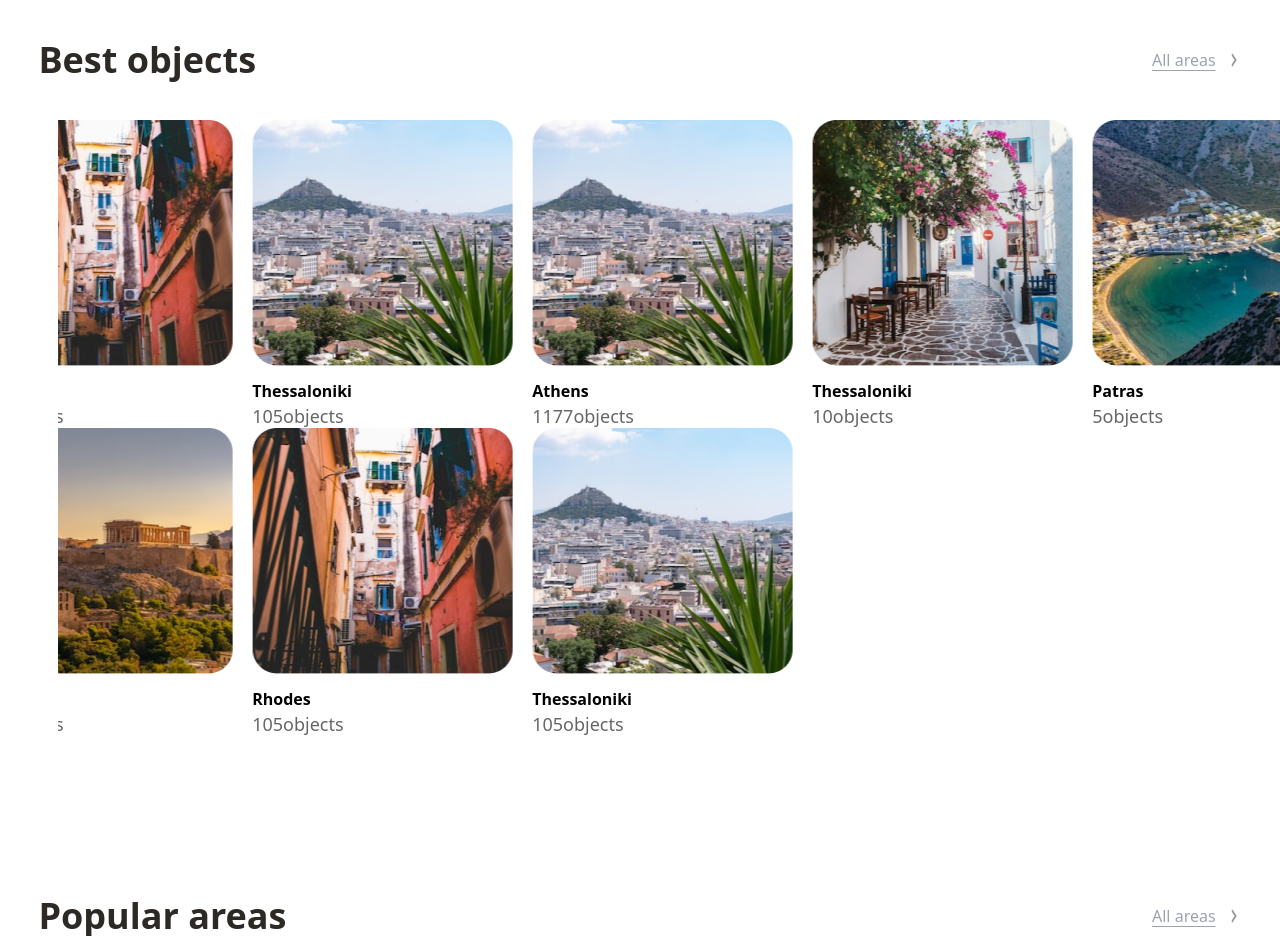
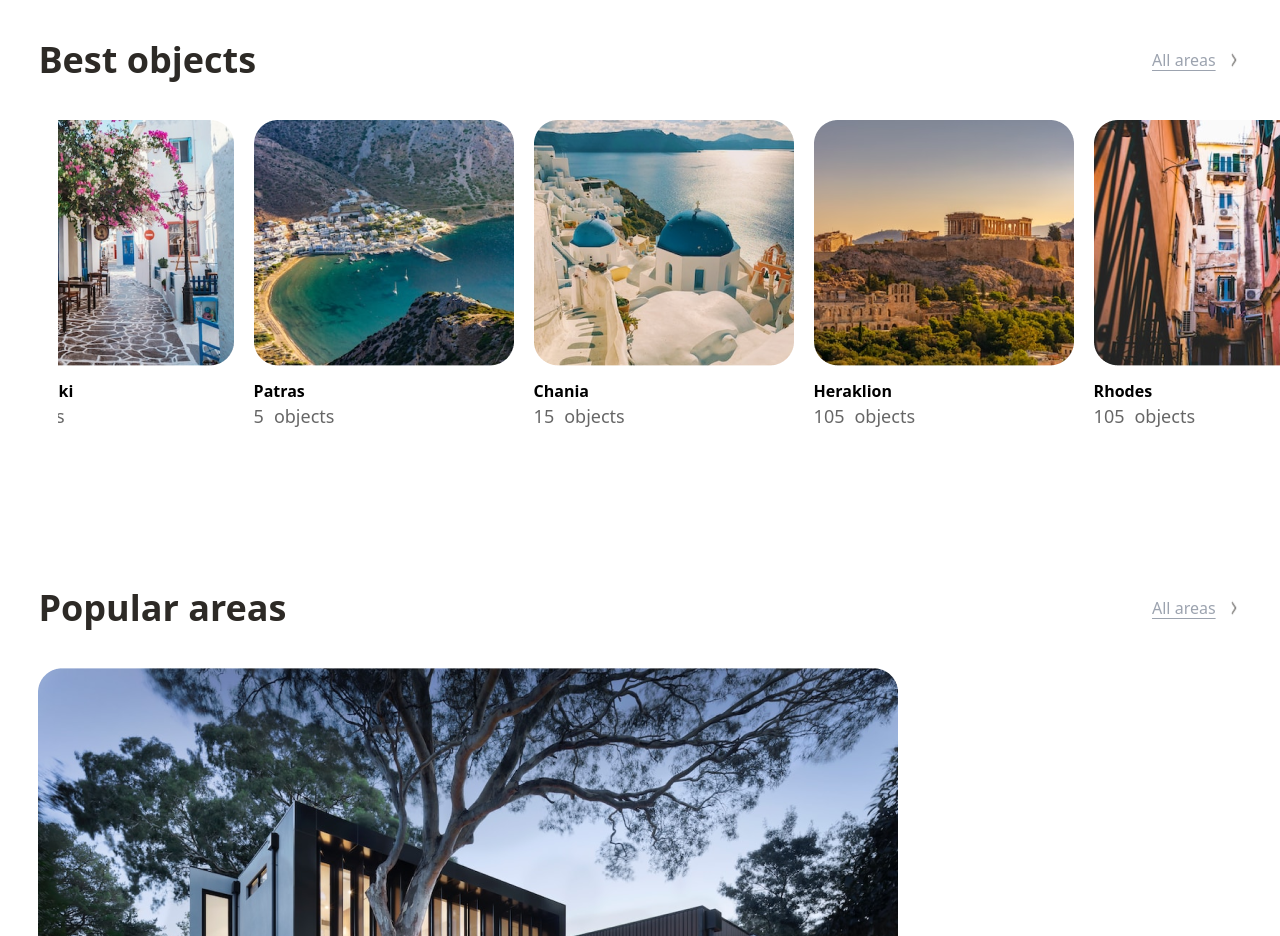
Before and after one commit to irina135/project, a React (Create React App) app: page / in a window 1280 px wide. Shown: the part 580-1516 px from the top of the page. Built offline with nearby package versions, Linux system fonts and the light colour scheme.

Commit message:
add font, add respondive for Slider

```diff
--- a/src/App.js
+++ b/src/App.js
@@ -1,6 +1,6 @@
 //import { Link, BrowserRouter as Router, Route } from 'react-router-dom';
 //import React, { useState } from 'react';
-import { BrowserRouter, Route, Routes } from 'react-router-dom'
+//import { BrowserRouter, Route, Routes } from 'react-router-dom'
 
 import Layout from './components/ layout/Layout';
 import Banner from './components/ui/banner/Banner';
--- a/src/components/ui/slider/Slider.js
+++ b/src/components/ui/slider/Slider.js
@@ -22,6 +22,33 @@ export default class SliderList extends Component {
       infinite: true,
       slidesToShow: 6.77,
       slidesToScroll: 1,
+      responsive: [
+        {
+          breakpoint: 1440,
+          settings: {
+            slidesToShow: 3,
+            slidesToScroll: 3,
+            infinite: true,
+            dots: false
+          }
+        },
+        {
+          breakpoint: 960,
+          settings: {
+            slidesToShow: 2,
+            slidesToScroll: 2,
+            initialSlide: 2
+          }
+        },
+        {
+          breakpoint: 768,
+          settings: {
+            slidesToShow: 1,
+            slidesToScroll: 1
+          }
+        }
+      ]
+
       //adaptiveHeight: true,
       /*afterChange: function(index) {
         console.log(
--- a/src/components/ui/slider/SliderItem.js
+++ b/src/components/ui/slider/SliderItem.js
@@ -4,7 +4,7 @@ export default function SliderItem(props) {
             <img className="mb-[16px]" src={props.sliderImg} alt='img'/>
             <p className="mb-[5px] font-semibold text-base leading-[120%] text-{#2D2A26}">{props.title}</p>
             <div className="flex text-lg leading-[120%] text-{#2D2A26} opacity-60">
-                <p>{props.count}</p>
+                <p className="mr-2.5">{props.count}</p>
                 <p>{props.text}</p>
             </div>
         </div>
--- a/src/index.css
+++ b/src/index.css
@@ -2,7 +2,13 @@
 @tailwind base;
 @tailwind components;
 @tailwind utilities;
-
+@font-face {
+  font-family: Graphik;
+  src: url(../src/assets/fonts//graphik//Graphik-Extralight.ttf);
+}
+bady {
+  font-family: Graphik, 'Open Sans';
+}
 .banner-bg {
     background-image: url('./assets/imgs/section-main/main.png');
     background-repeat: no-repeat;
```
Also changed, not shown: src/assets/fonts/graphik/Graphik-Extralight.ttf (added).
